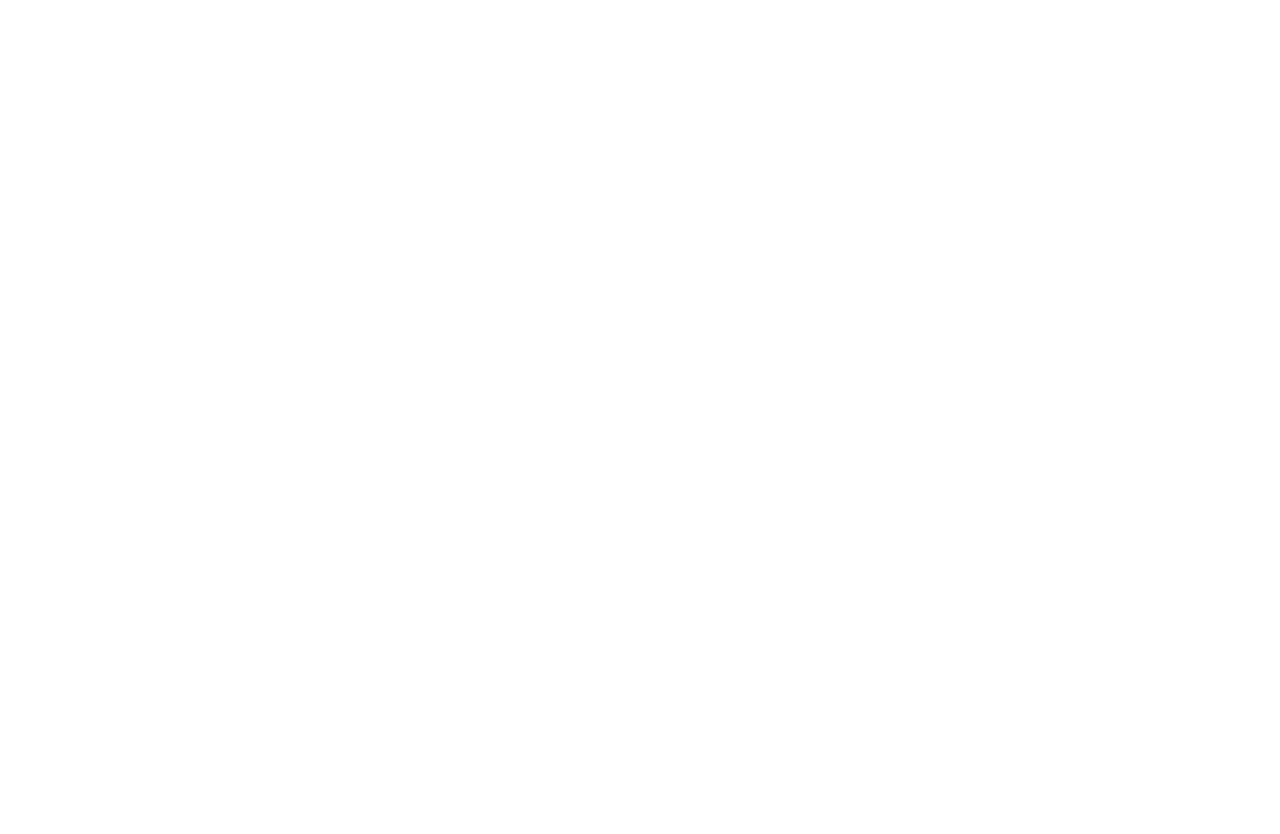
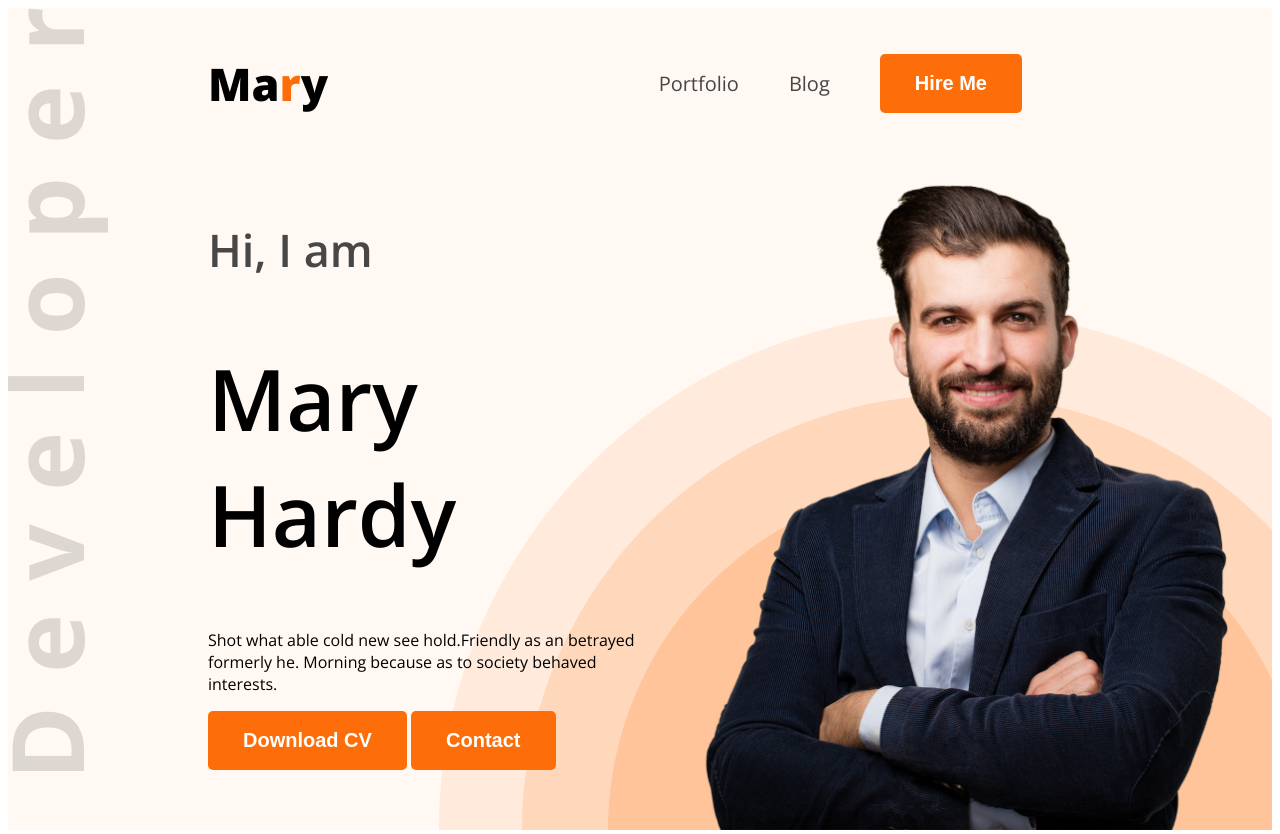
Before and after one commit to curator71/portfolio, a plain HTML site: page index.html in a window 1280 px wide. Shown: the top 834 px of the page. Before the commit the page ends 800 px from the top, so only its background shows below. Drawn offline with nearby package versions, Linux system fonts and the light colour scheme.

Commit message:
third commit

```diff
--- a/index.html
+++ b/index.html
@@ -5,8 +5,63 @@
     <meta name="viewport" content="width=device-width, initial-scale=1.0">
     <title>Portfolio</title>
     <link rel="shortcut icon" href="icon/portfolioicon.png" type="image/x-icon">
+    <link rel="preconnect" href="https://fonts.googleapis.com">
+    <link rel="preconnect" href="https://fonts.gstatic.com" crossorigin>
+    <link href="https://fonts.googleapis.com/css2?family=Open+Sans:ital,wght@0,300..800;1,300..800&display=swap" rel="stylesheet">
+    <link rel="stylesheet" href="styles/portfolio.css">
 </head>
-<body>
+<body class="open-sans-font">
+    <header class="header secondary-bg">
+        <nav>
+            <h3 class="nav-title">Ma<span class="text-primary">r</span>y</h3>
+            <ul>
+                <li><a class="dark-2" href="">Portfolio</a></li>
+                <li><a class="dark-2" href="">Blog</a></li>
+                <li><a href=""><button class="btn-primary">Hire Me</button></a></li>
+            </ul>
+        </nav>
+        <div class="banner">
+            <div class="banner-content">
+                <h4 class="banner-greetings dark-2">Hi, I am</h4>
+                <h1 class="banner-title">Mary Hardy</h1>
+                <p class="banner-description">
+                    Shot what able cold new see hold.Friendly as an betrayed formerly he.
+                    Morning because as to society behaved interests.
+                </p>
+                <button class="btn-primary">Download CV</button>
+                <button class="btn-primary">Contact</button>
+            </div>
+            <img class="banner-profile-pic" src="images/hardy.png" alt="No image">
+        </div>
+    </header>
+    <main>
+        <section class="about secondary-bg">
+            <h3 class="section-title">About Me</h3>
+            <p class="section-description">
+                I, m a designer & developer with a passion for web design. I enjoy developing simple, clean and slick websites that provide real value to the end user. Thousands of clients have procured exceptional resulfs while working with me. Delivering work within time and budget which meets clients requirements in our mata.
+            </p>
+            <div class="about-items">
+                <div class="about-item">
+                    <p class="item-title">Name</p>
+                    <p class="item-description">Mary Hardy</p>
+                </div>
+                <div class="about-item">
+                    <p class="item-title">email</p>
+                    <p class="item-description">maryhardy@gmail.com</p>
+                </div>
+                <div class="about-item">
+                    <p class="item-title">Date of birth</p>
+                    <p class="item-description">Dec 16, 1971</p>
+                </div>
+                <div class="about-item">
+                    <p class="item-title">From</p>
+                    <p class="item-description">Norway</p>
+                </div>
+            </div>
+        </section>
+    </main>
+    <footer>
 
+    </footer>
 </body>
 </html>
--- /dev/null
+++ b/styles/portfolio.css
@@ -0,0 +1,98 @@
+
+.open-sans-font {
+  font-family: "Open Sans", sans-serif;
+  font-optical-sizing: auto;
+  font-style: normal;
+  font-variation-settings:
+    "wdth" 100;
+}
+.text-primary{
+    color: #FD6E0A;
+}
+.dark-2{
+    color: #474747;
+}
+nav{
+    display: flex;
+    align-items: center;
+    justify-content: space-between;
+    margin: 0 200px;
+}
+nav ul{
+    display: flex;
+    align-items: center;
+}
+.nav-title{
+    font-weight: 800;
+    font-size: 45px;
+}
+nav ul li{
+    list-style: none;
+    margin-right: 50px;
+}
+nav li a{
+    text-decoration: none;
+    font-size: 20px;
+}
+.btn-primary{
+    background-color: #FD6E0A;
+    color: white;
+    font-weight: bold;
+    padding: 18px 35px;
+    border-radius: 5px;
+    border: none;
+    font-size: 20px;
+}
+.header{
+    background-image: url("../images/developer.png"),url("../images/header_bg.png");
+    background-repeat: no-repeat;
+    background-position: top left,bottom right;
+}
+.banner{
+    display: flex;
+    justify-content: space-between;
+    margin: 0 35px 0 200px;
+}
+.banner-greetings{
+    font-size: 45px;
+    font-weight: 600;
+}
+.banner-title{
+    font-size: 85px;
+    font-weight: 600;
+}
+.banner-profile-pic{
+    width: 580px;
+}
+.banner-content{
+    max-width: 580px;
+}
+.secondary-bg{
+    background-color: #FFF8F3;
+}
+.section-title{
+    font-size: 35px;
+    font-weight: 600;
+    color: #181818;
+}
+.section-description{
+    font-size: 18px;
+    color: #757575;
+}
+main{
+    max-width: 1140px;
+    margin: 0 auto;
+}
+.about{
+    border-radius: 10px;
+    padding: 130px 150px;
+    text-align: center;
+    margin-top: 130px;
+}
+.item-description{
+    font-weight: 600;
+}
+.about-items{
+    display: flex;
+    justify-content: space-around;
+}
```
